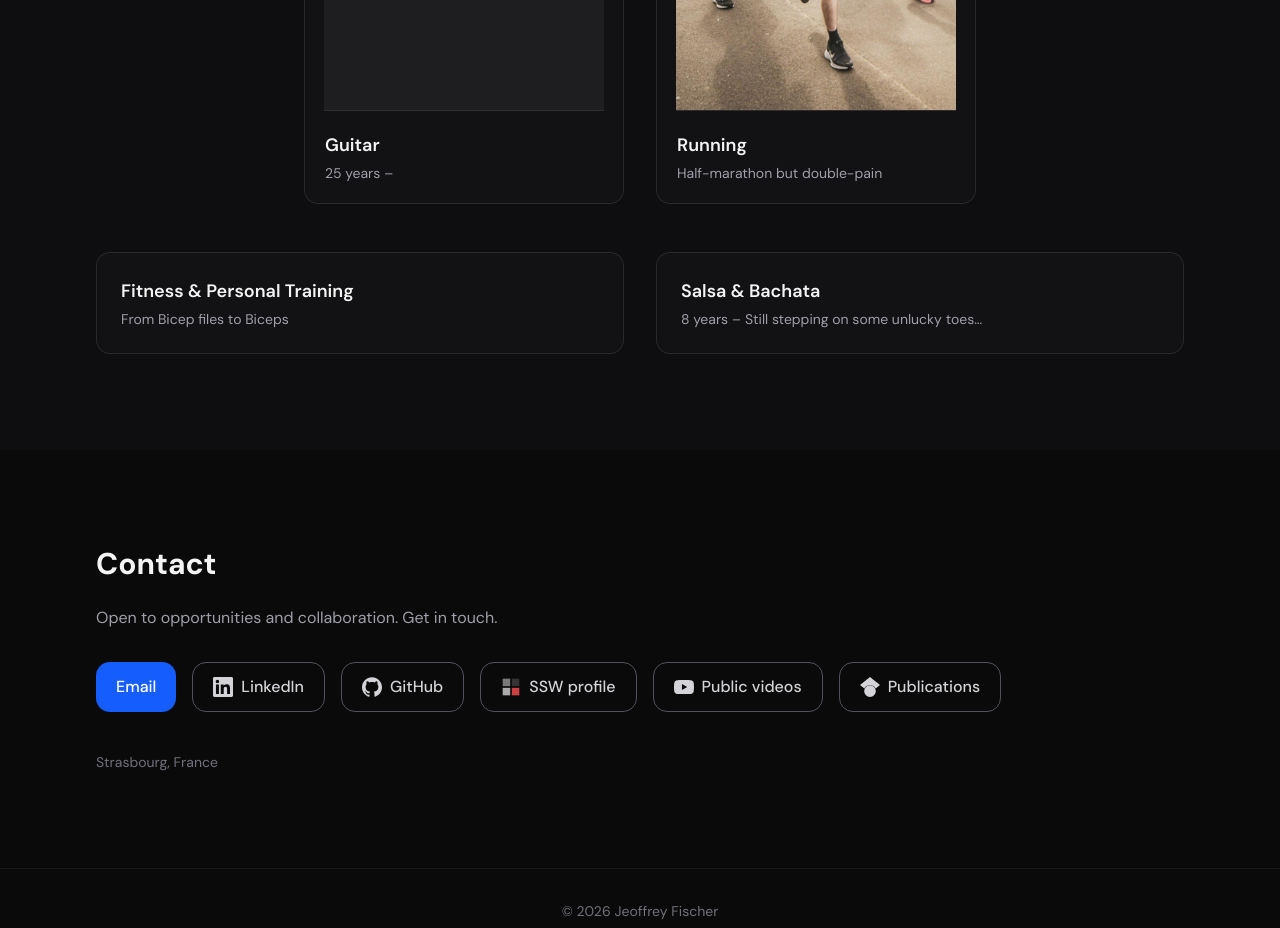
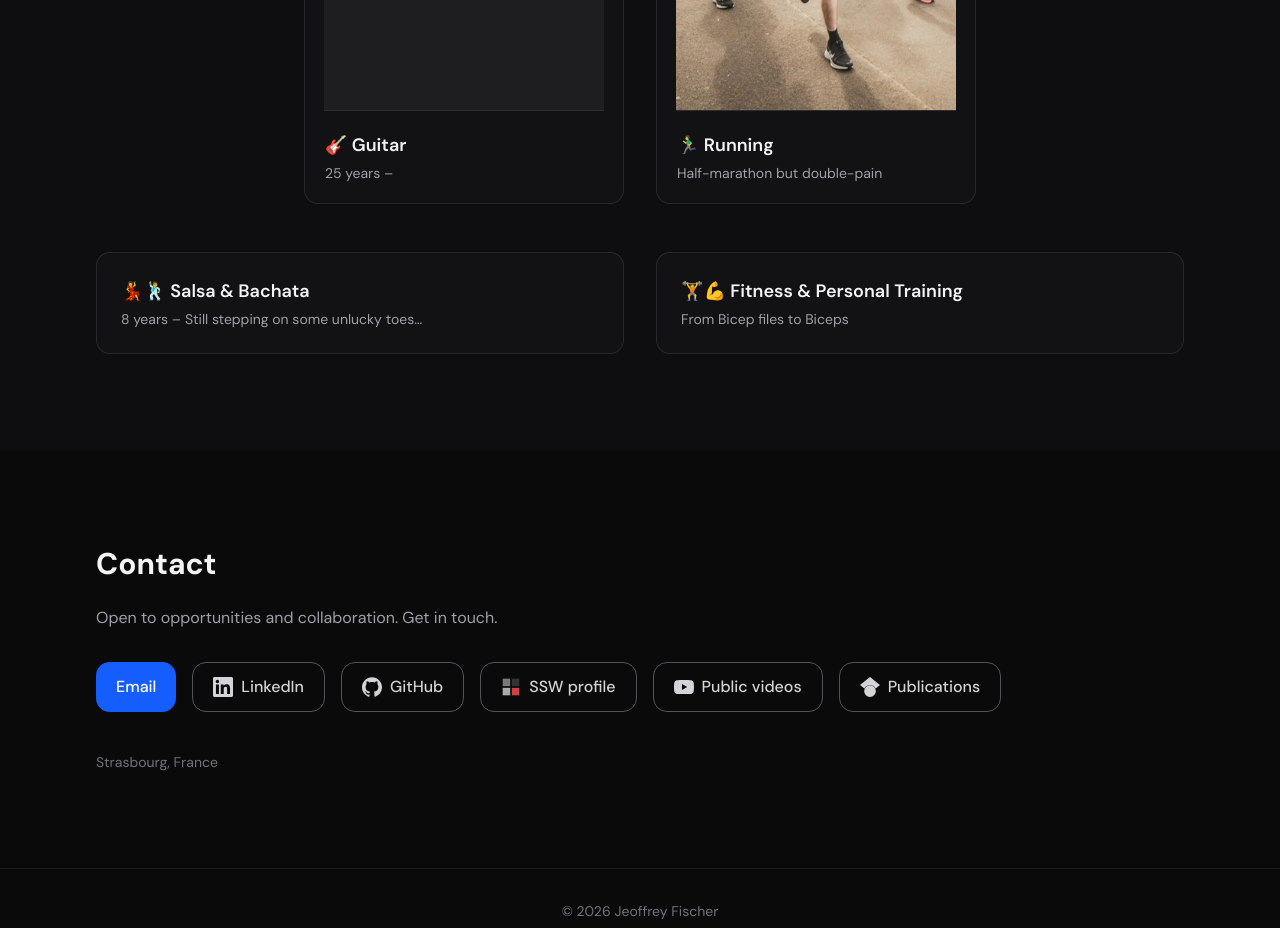
Before and after one commit to jeoffreyfischer/my-pro-resume, a React (Vite) app: page / in a window 1280 px wide. Shown: the part 5500-6428 px from the top of the page. Built offline with nearby package versions, Linux system fonts and the light colour scheme; grey boxes are pictures that could not be loaded.

Commit message:
Updated hobbies

```diff
--- a/src/data/resume.ts
+++ b/src/data/resume.ts
@@ -142,25 +142,25 @@ export const certifications = [
 
 export const hobbies = [
   {
-    title: "Guitar",
+    title: "🎸 Guitar",
     detail: "25 years – ",
     placeholder: "video" as const,
     embedUrl: "https://www.youtube.com/embed/WS0HWQtoBv8",
   },
   {
-    title: "Fitness & Personal Training",
-    detail: "From Bicep files to Biceps",
+    title: "💃🕺 Salsa & Bachata",
+    detail: "8 years – Still stepping on some unlucky toes…",
     placeholder: "none" as const,
   },
   {
-    title: "Running",
+    title: "🏃‍♂️ Running",
     detail: "Half-marathon but double-pain",
     placeholder: "image" as const,
     imageSrc: "/images/2025-sydney-half-marathon.png",
   },
   {
-    title: "Salsa & Bachata",
-    detail: "8 years – Still stepping on some unlucky toes…",
+    title: "🏋️💪 Fitness & Personal Training",
+    detail: "From Bicep files to Biceps",
     placeholder: "none" as const,
   },
 ];
```
